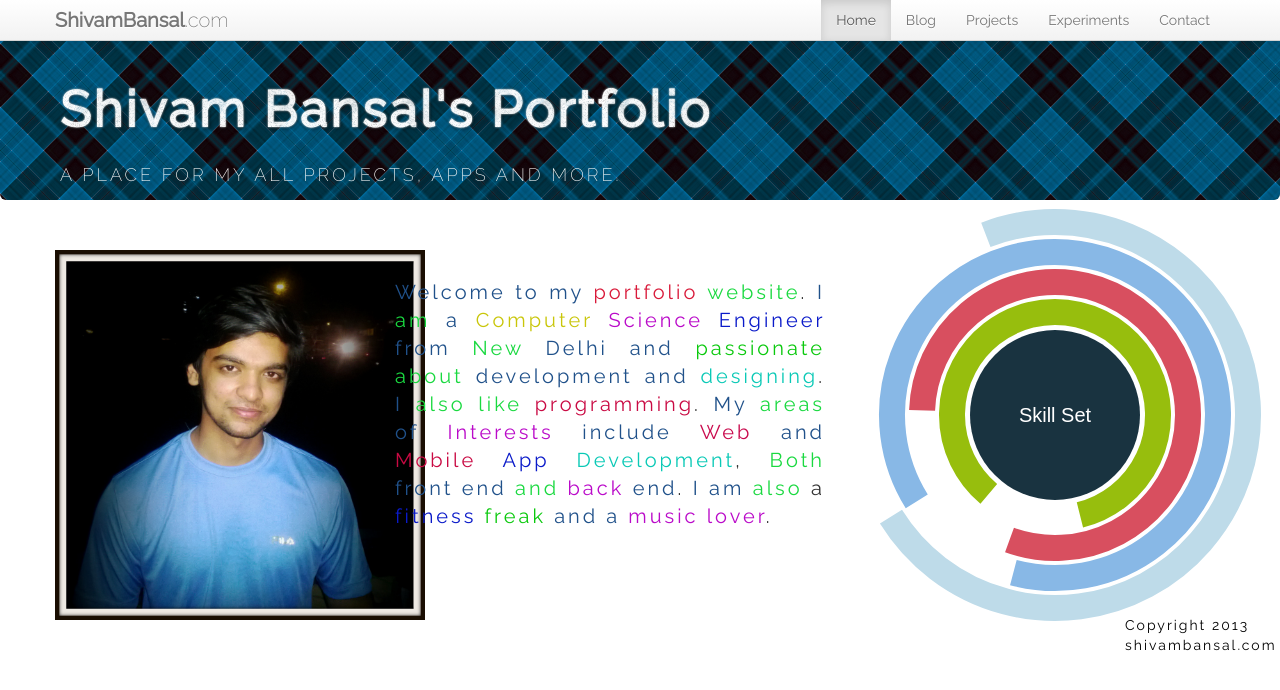
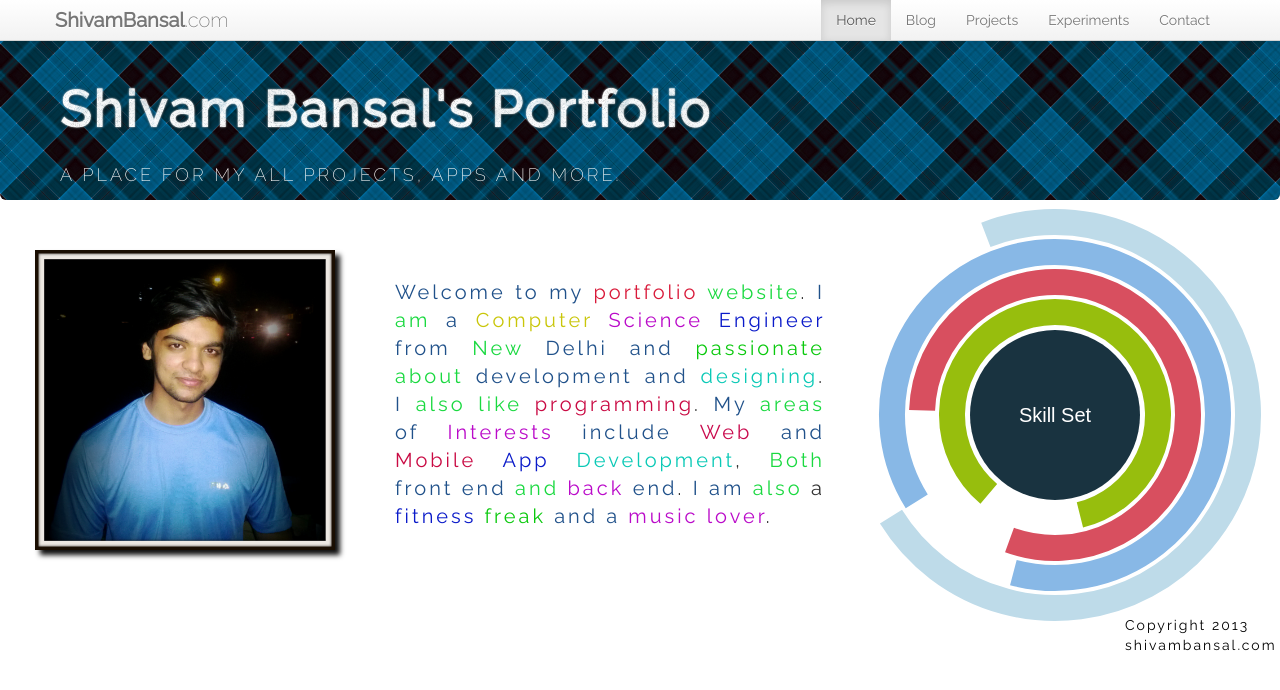
Before and after one commit to shivam5992/portfolio, a PHP site: page / in a window 1280 px wide. Shown: the top 690 px of the page. Run offline with PHP 8.4, Linux system fonts and the light colour scheme; some web fonts are replaced.

Commit message:
1st Blog

```diff
--- a/css/style.css
+++ b/css/style.css
@@ -90,6 +90,19 @@ display:none;
 	letter-spacing: 2px;
 }
 
+.grow img
+{
+  height: 300px;
+  width: 300px;
+  -webkit-box-shadow: 5px 5px 5px #111;
+          box-shadow: 5px 5px 5px #111;
+          margin-left:-20px;
+}
+.grow img:hover
+{
+     -webkit-box-shadow: 5px 5px 5px #899FDB;
+          box-shadow: 5px 5px 5px #899FDB;
+}
 
 .blog
 {
```
